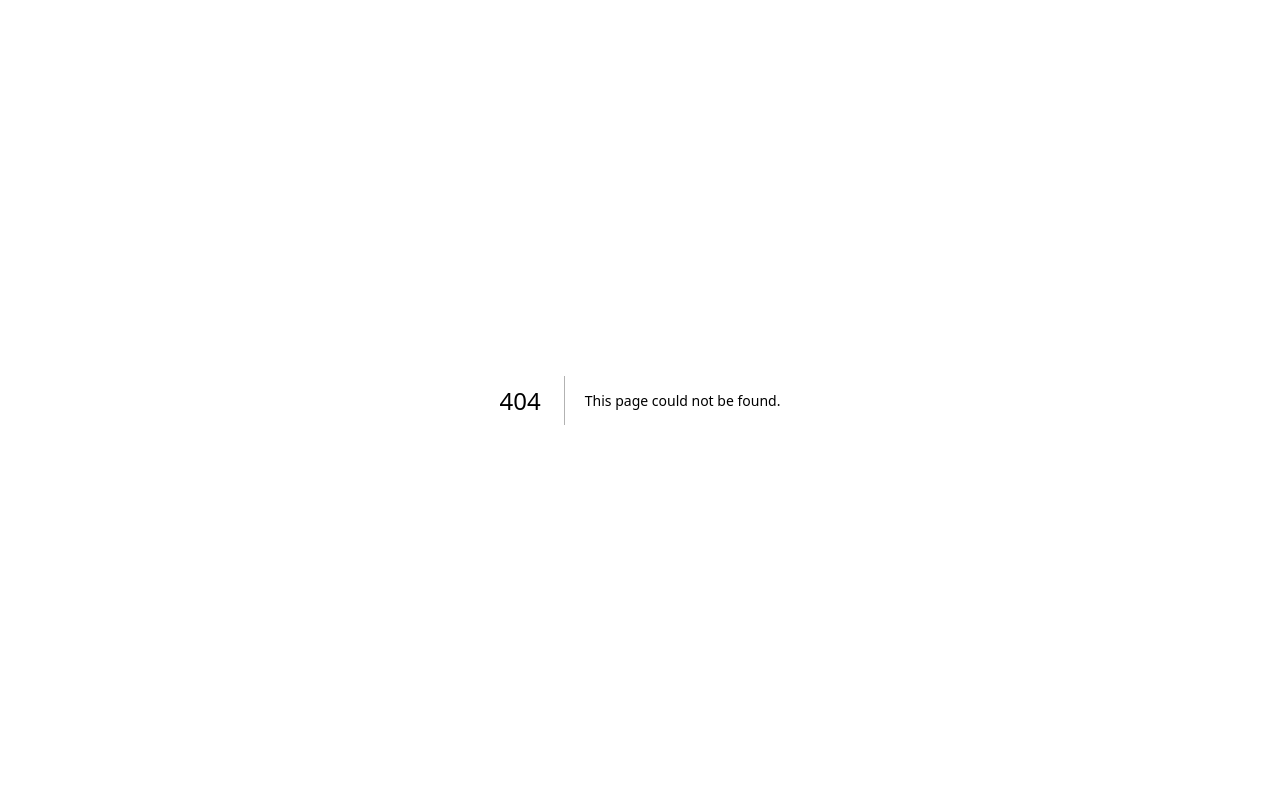
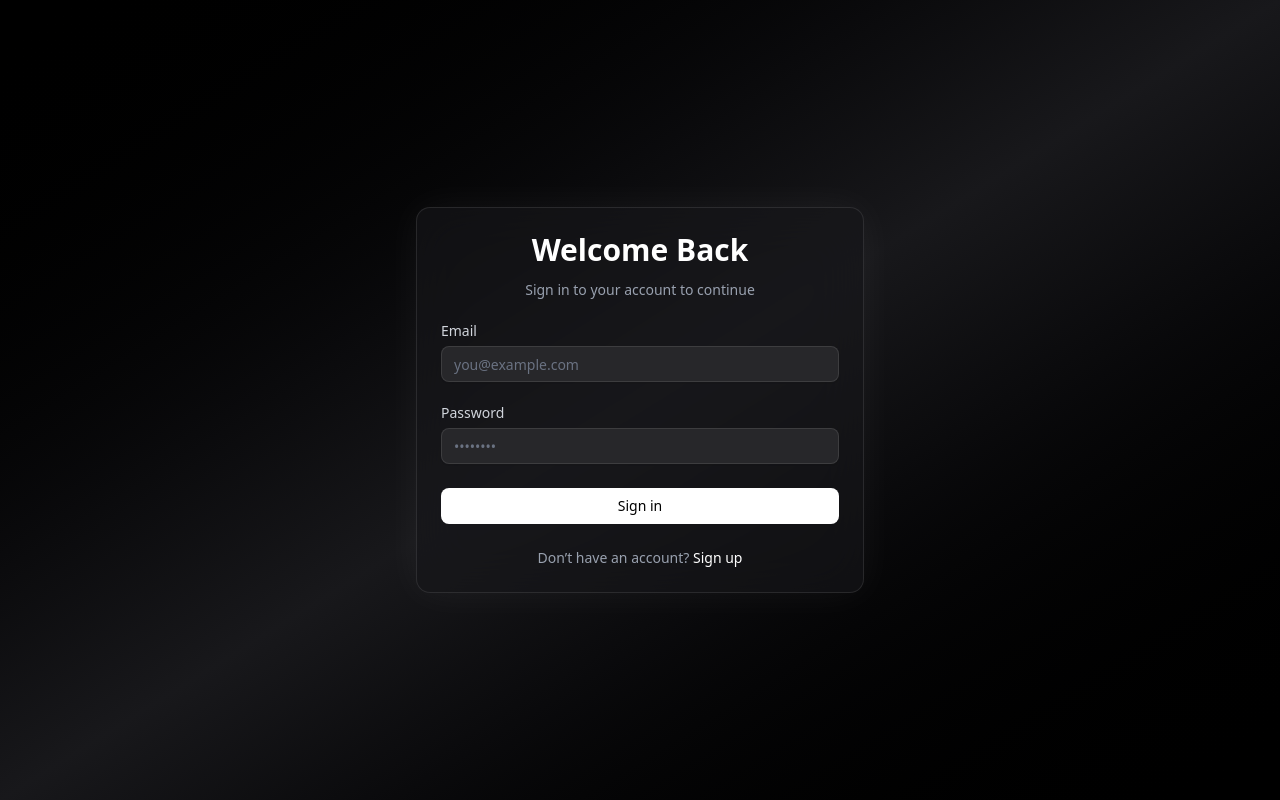
Before and after one commit to SaqibFarhanProgrammer/Sprinto-Task-Management-Next.js, a Next.js app: page /Auth/signin in a window 1280 px wide. Before the commit this address had no page. Built offline with nearby package versions, Linux system fonts and the light colour scheme.

Commit message:
ui changes

```diff
--- /dev/null
+++ b/app/Auth/signin/page.js
@@ -0,0 +1,69 @@
+'use client'
+
+import { Card, CardContent, CardDescription, CardHeader, CardTitle } from "@/components/ui/card"
+import { Input } from "@/components/ui/input"
+import { Label } from "@/components/ui/label"
+import { Button } from "@/components/ui/button"
+import { useState } from "react"
+
+function LoginPage() {
+  const [loading, setLoading] = useState(false)
+
+  const handleSubmit = (e) => {
+    e.preventDefault()
+    setLoading(true)
+    setTimeout(() => setLoading(false), 1500)
+  }
+
+  return (
+    <div className="min-h-screen flex items-center justify-center bg-gradient-to-br from-black via-zinc-900 to-black px-4">
+      <Card className="w-full max-w-md border border-white/10 bg-zinc-900/60 backdrop-blur-xl shadow-[0_0_40px_rgba(255,255,255,0.05)]">
+        <CardHeader className="space-y-1 text-center">
+          <CardTitle className="text-3xl font-semibold text-white">Welcome Back</CardTitle>
+          <CardDescription className="text-gray-400">Sign in to your account to continue</CardDescription>
+        </CardHeader>
+
+        <CardContent>
+          <form onSubmit={handleSubmit} className="space-y-6">
+            <div className="space-y-2">
+              <Label htmlFor="email" className="text-gray-300">Email</Label>
+              <Input
+                id="email"
+                type="email"
+                required
+                placeholder="you@example.com"
+                className="bg-zinc-800 border-white/10 text-white placeholder:text-gray-500 focus-visible:ring-white/30"
+              />
+            </div>
+
+            <div className="space-y-2">
+              <Label htmlFor="password" className="text-gray-300">Password</Label>
+              <Input
+                id="password"
+                type="password"
+                required
+                placeholder="••••••••"
+                className="bg-zinc-800 border-white/10 text-white placeholder:text-gray-500 focus-visible:ring-white/30"
+              />
+            </div>
+
+            <Button
+              type="submit"
+              disabled={loading}
+              className="w-full bg-white text-black hover:bg-zinc-200 transition-all duration-300"
+            >
+              {loading ? "Signing in..." : "Sign in"}
+            </Button>
+
+            <div className="text-center text-sm text-gray-400">
+              Don’t have an account?{" "}
+              <a href="#" className="text-white hover:underline">Sign up</a>
+            </div>
+          </form>
+        </CardContent>
+      </Card>
+    </div>
+  )
+}
+
+export default LoginPage
--- /dev/null
+++ b/app/profile/page.jsx
@@ -0,0 +1,69 @@
+import { FaGithub, FaLinkedin, FaInstagram } from "react-icons/fa"
+
+function Profile() {
+  return (
+    <div className="h-[82vh] w-full rounded-2xl  transition-all duration-500 ease-out flex flex-col justify-between p-8 backdrop-blur-md">
+
+      <div className="flex normal flex-col items-center text-center">
+        <div className="w-24 h-24 rounded-full overflow-hidden border border-white/10">
+          <img
+            src="https://i.pravatar.cc/150?img=12"
+            alt="Profile"
+            className="w-full h-full object-cover"
+          />
+        </div>
+
+        <h2 className="text-xl heading text-white mt-4">Saqib Ahmed</h2>
+        <p className="text-sm text-zinc-400">Frontend Developer</p>
+
+        <p className="text-zinc-400 text-[13px] mt-3 max-w-sm leading-relaxed">
+          Building scalable, high-performance frontends using React and Next.js. Focused on clean architecture, usability, and design systems.
+        </p>
+      </div>
+
+      <div className="flex flex-col gap-6 mt-6">
+        <div className="grid grid-cols-2 gap-4">
+          <div className="flex flex-col items-start bg-zinc-800/40 border border-zinc-700/60 rounded-xl p-4">
+            <p className="text-xs text-zinc-400 uppercase tracking-wide">Projects</p>
+            <p className="text-white text-lg font-semibold mt-1">8</p>
+          </div>
+          <div className="flex flex-col items-start bg-zinc-800/40 border border-zinc-700/60 rounded-xl p-4">
+            <p className="text-xs text-zinc-400 uppercase tracking-wide">Experience</p>
+            <p className="text-white text-lg font-semibold mt-1">2 yrs</p>
+          </div>
+        </div>
+
+        <div className="flex items-center justify-center gap-6 mt-2">
+          <a
+            href="https://github.com"
+            target="_blank"
+            className="text-zinc-400 hover:text-white transition-colors duration-200"
+          >
+            <FaGithub className="text-lg" />
+          </a>
+          <a
+            href="https://linkedin.com"
+            target="_blank"
+            className="text-zinc-400 hover:text-white transition-colors duration-200"
+          >
+            <FaLinkedin className="text-lg" />
+          </a>
+          <a
+            href="https://instagram.com"
+            target="_blank"
+            className="text-zinc-400 hover:text-white transition-colors duration-200"
+          >
+            <FaInstagram className="text-lg" />
+          </a>
+        </div>
+      </div>
+
+      <div className="pt-4 border-t border-zinc-800 flex items-center justify-between text-xs text-zinc-500">
+        <p>Last Active: <span className="text-zinc-300">2 hrs ago</span></p>
+        <p>ID: <span className="text-zinc-300">#SAQ-1025</span></p>
+      </div>
+    </div>
+  )
+}
+
+export default Profile
--- /dev/null
+++ b/components/ui/label.jsx
@@ -0,0 +1,23 @@
+"use client"
+
+import * as React from "react"
+import * as LabelPrimitive from "@radix-ui/react-label"
+
+import { cn } from "@/lib/utils"
+
+function Label({
+  className,
+  ...props
+}) {
+  return (
+    <LabelPrimitive.Root
+      data-slot="label"
+      className={cn(
+        "flex items-center gap-2 text-sm leading-none font-medium select-none group-data-[disabled=true]:pointer-events-none group-data-[disabled=true]:opacity-50 peer-disabled:cursor-not-allowed peer-disabled:opacity-50",
+        className
+      )}
+      {...props} />
+  );
+}
+
+export { Label }
```
